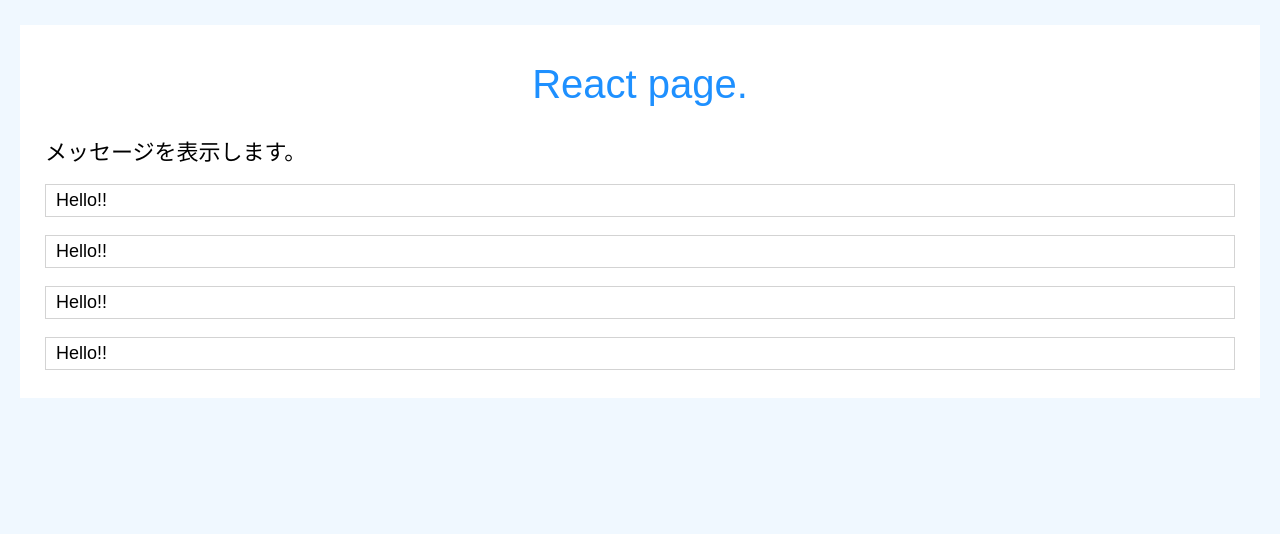
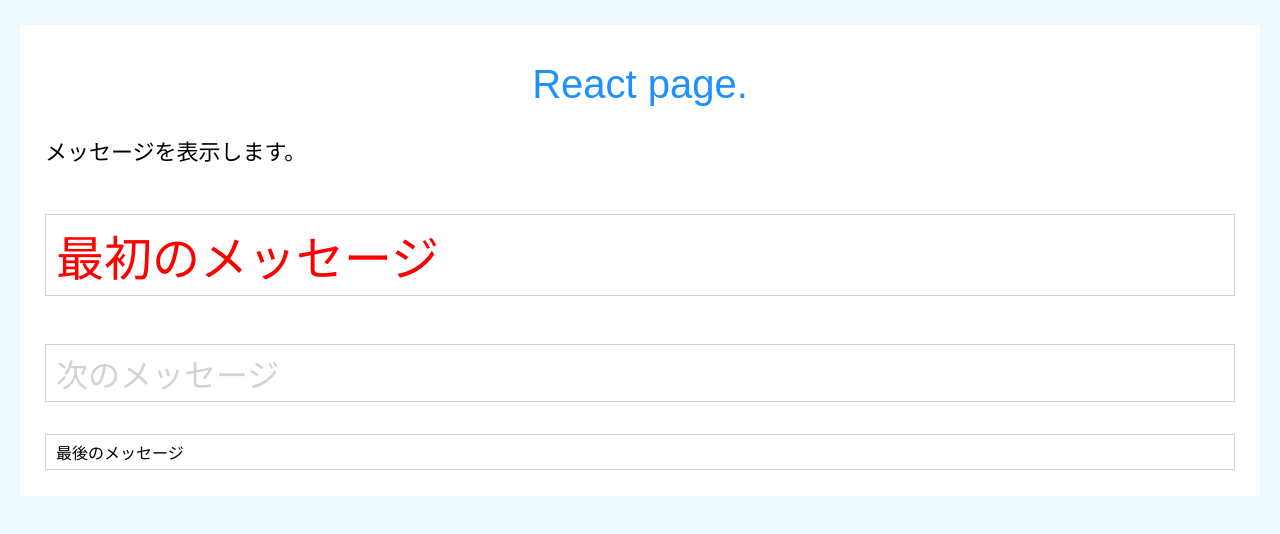
Before and after one commit to yuuta-git12/React_Ts_App, a React (Create React App) app: page / in a window 1280 px wide. Shown: the top 534 px of the page. Built offline with nearby package versions, Linux system fonts and the light colour scheme.

Commit message:
Msg関数に引数を追加

```diff
--- a/src/App.tsx
+++ b/src/App.tsx
@@ -5,8 +5,14 @@ import './App.css';
 const title = 'React page.';
 const message = "メッセージを表示します。";
 
-function Msg(){
-  return <p className='msg'>Hello!!</p>
+function Msg(msg:string, size:number, color:string){
+
+  const s = {
+    fontSize: size + "pt",
+    color: color,
+  }
+
+  return <p className='msg' style = {s}>{msg}</p>
 }
 
 // App関数(Reactのコンポーネント)の定義
@@ -15,10 +21,10 @@ function App() {
     <div className="container">
       <h1>{title}</h1>
       <h2>{message}</h2>
-      <Msg />
-      <Msg />
-      <Msg />
-      { Msg() }
+
+      { Msg("最初のメッセージ",36,"red") }
+      { Msg("次のメッセージ",24,"lightgray") }
+      { Msg("最後のメッセージ",12,"black") }
     </div>
   );
 }
```
